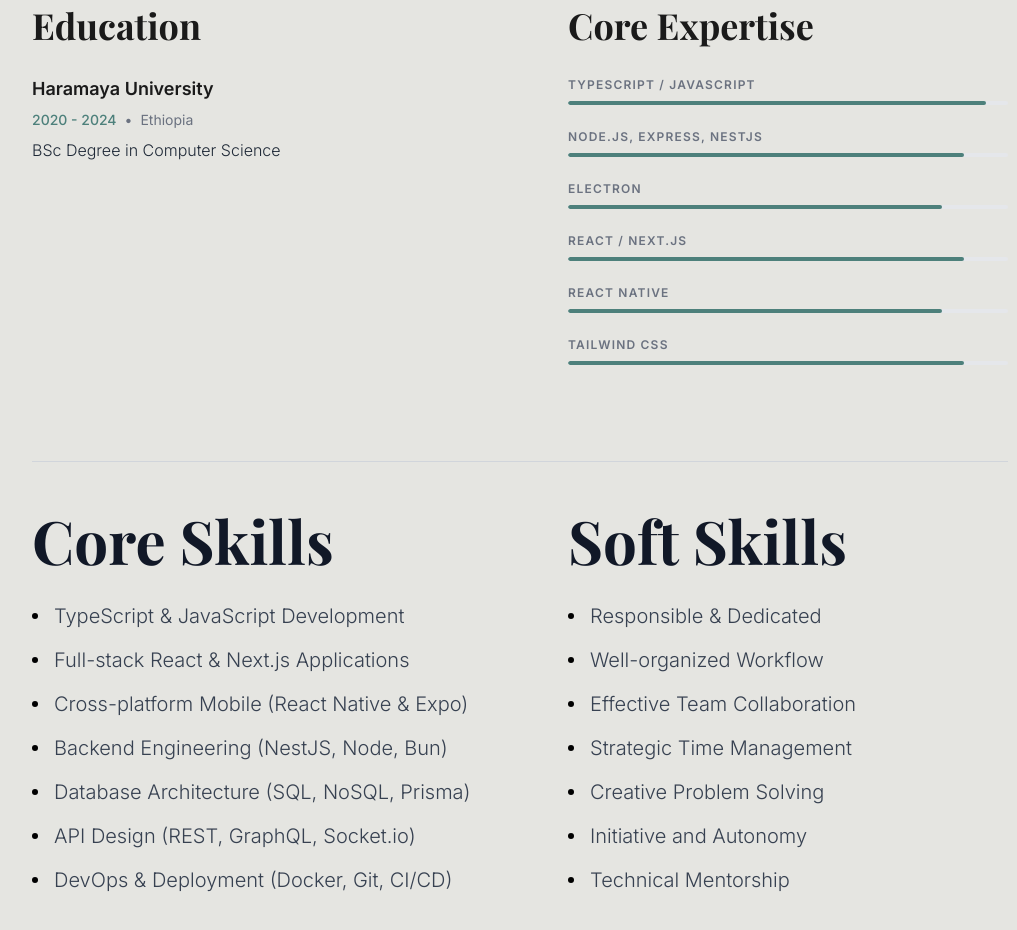
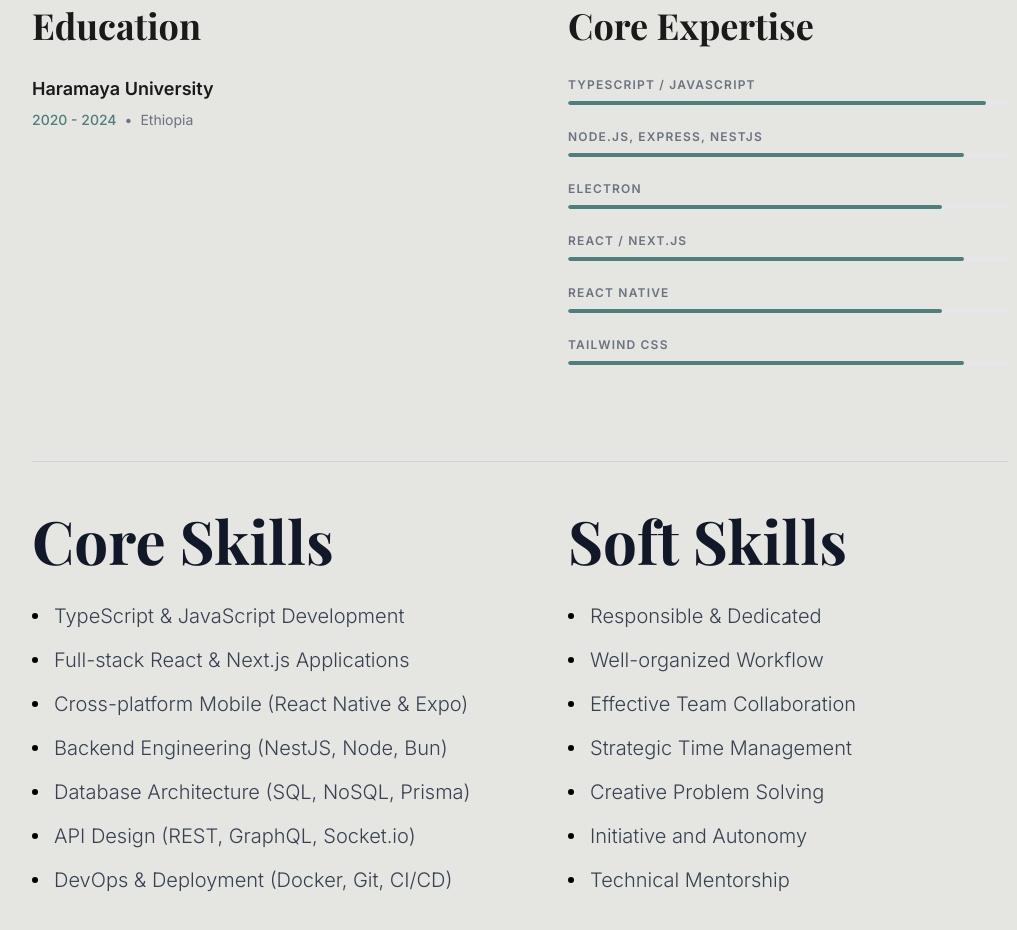
Before and after one commit to onesamket/onesamket, a React (Vite) app: page / in a window 1280 px wide. Shown: the part 1580-2510 px from the top of the page, without its empty margins (120-1137 px from the left). Built offline with nearby package versions, Linux system fonts and the light colour scheme.

Commit message:
remove:  department display

```diff
--- a/src/components/education.tsx
+++ b/src/components/education.tsx
@@ -6,7 +6,6 @@ const Education: React.FC = () => {
     {
       institution: "Haramaya University",
       date: "2020 - 2024",
-      degree: "BSc Degree in Computer Science",
       location: "Ethiopia",
       highlight: true
     }
@@ -26,9 +25,6 @@ const Education: React.FC = () => {
               <span>•</span>
               <span>{item.location}</span>
             </div>
-            <p className={`text-base font-light ${item.highlight ? 'text-gray-800' : 'text-gray-500'}`}>
-              {item.degree}
-            </p>
           </div>
         ))}
       </div>
```
